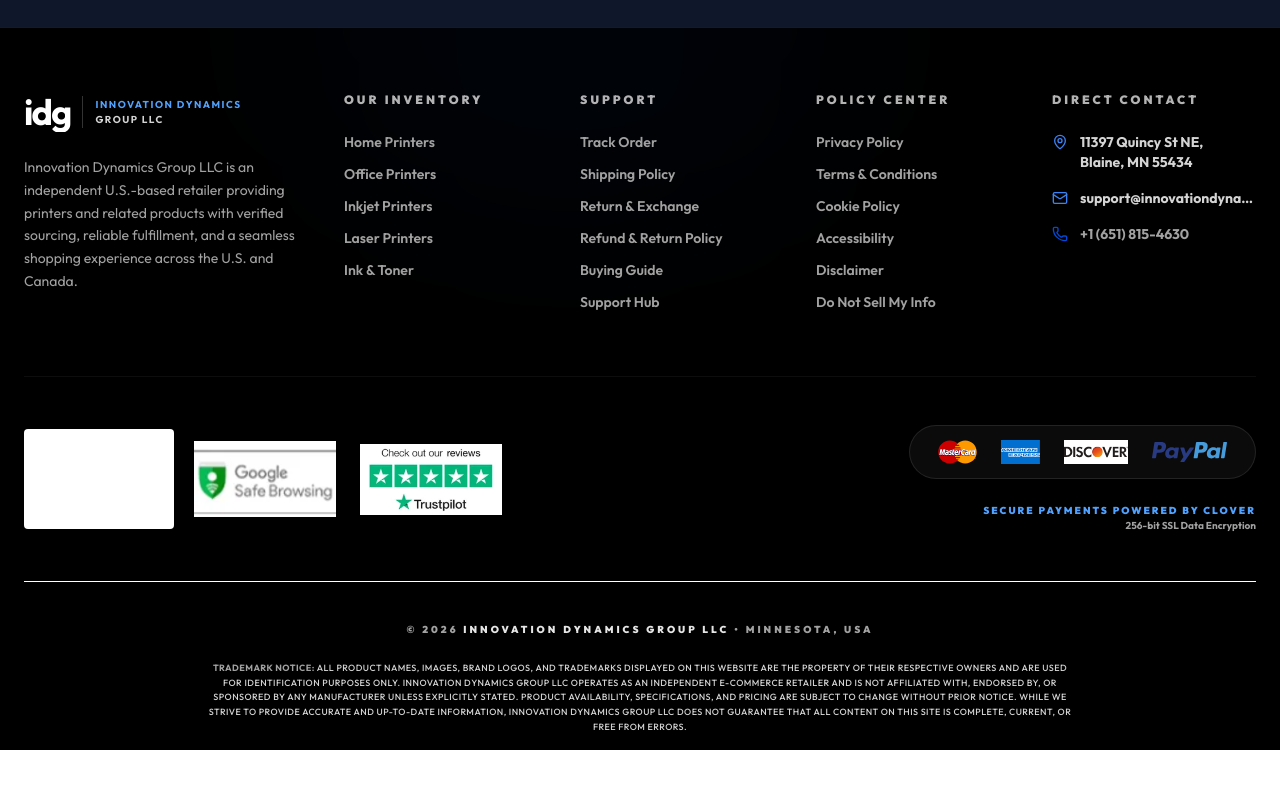
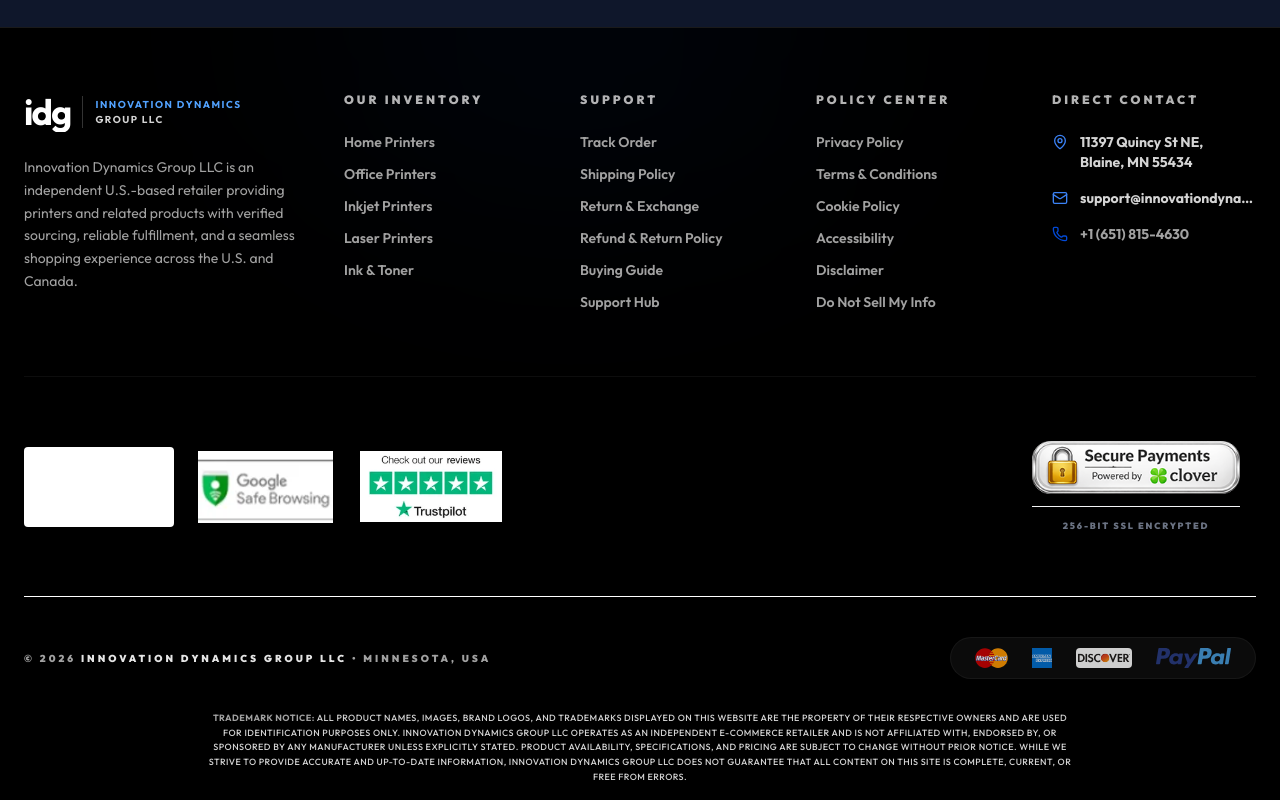
Before and after one commit to Vandanalodhi2005/Innovation-Dynamics-Group-f, a React (Vite) app: page /admin/login in a window 1280 px wide. Shown: the part 854-1654 px from the top of the page. Before the commit the page ends 1604 px from the top, so only its background shows below. Built offline with nearby package versions, Linux system fonts and the light colour scheme; no server answers; a web font is replaced by a local one.

Commit message:
order id

```diff
--- a/src/components/Footer.jsx
+++ b/src/components/Footer.jsx
@@ -193,7 +193,7 @@ const Footer = () => {
         <div className="py-12 border-b grid grid-cols-1 lg:grid-cols-2 gap-10 items-center">
           <div className="flex flex-wrap border-radius-2xl md:flex-nowrap items-center gap-4 justify-center  lg:justify-start">
             {/* GoDaddy Verified & Secured — official seal embed */}
-            <div className="h-[100px] w-[150px] rounded-sm flex items-center justify-center p-2 shadow-sm shrink-0 bg-white">
+            <div className="h-[80px] w-[150px] rounded-sm flex items-center justify-center p-2 shadow-sm shrink-0 bg-white">
               <span id="siteseal" className="flex items-center justify-center h-full w-full overflow-hidden" />
             </div>
 
@@ -202,7 +202,7 @@ const Footer = () => {
               href="https://transparencyreport.google.com/safe-browsing/search?url=http:%2F%2Finnovationdynamicsgroup.com&hl=en"
               target="_blank"
               rel="noopener noreferrer"
-              className="h-[100px] w-[150px] rounded-sm flex items-center justify-center shadow-sm shrink-0 group overflow-hidden"
+              className="h-[80px] w-[150px] rounded-sm flex items-center justify-center shadow-sm shrink-0 group overflow-hidden"
               >
               <img
                 src="/footer_google.webp"
@@ -217,7 +217,7 @@ const Footer = () => {
               href="https://www.trustpilot.com/review/innovationdynamicsgroup.com"
               target="_blank"
               rel="noopener noreferrer"
-              className="h-[100px] w-[150px] rounded-sm flex items-center justify-center shadow-sm shrink-0 group overflow-hidden"
+              className="h-[80px] w-[150px] rounded-sm flex items-center justify-center shadow-sm shrink-0 group overflow-hidden"
             >
               <img
                 src="/logo/start_inno.webp"
@@ -229,51 +229,26 @@ const Footer = () => {
             </a>
           </div>
 
-          <div className="flex flex-wrap justify-center lg:justify-end items-center gap-6">
-            <div className="flex items-center gap-6 px-7 py-3.5 bg-neutral-900/50 border border-white/10 rounded-full">
+          <div className="flex flex-col items-center lg:items-end justify-center gap-4 w-full h-full">
+            <div className="w-full max-w-[240px] rounded-sm p-4 shadow-xl flex flex-col items-center gap-3 hover:-translate-y-1 transition-transform duration-300">
+             <a href="https://www.clover.com/" target="_blank" rel="noopener noreferrer">
               <img
-                src="/payment/mastercard.svg"
-                alt="MasterCard"
-                width="26"
-                height="16"
-                className="h-6 w-auto opacity-100 hover:scale-110 transition-all aspect-[26/16]"
+                src="/clover-payment.png"
+                alt="Secure Payments Powered by Clover"
+                className="w-full h-auto object-contain"
               />
-              <img
-                src="/payment/amex.svg"
-                alt="Amex"
-                width="26"
-                height="16"
-                className="h-6 w-auto opacity-100 hover:scale-110 transition-all aspect-[26/16]"
-              />
-              <img
-                src="/payment/discover.svg"
-                alt="Discover"
-                width="26"
-                height="12"
-                className="h-6 w-16 bg-white opacity-100 hover:scale-110 transition-all aspect-[26/12]"
-              />
-              <img
-                src="/payment/paypal.svg"
-                alt="PayPal"
-                width="50"
-                height="16"
-                className="h-6 w-auto  opacity-100 hover:scale-110 transition-all aspect-[50/16]"
-              />
-            </div>
-            <div className="flex flex-col items-center lg:items-end">
-              <span className="text-[10px] font-black text-blue-400 tracking-[0.2em] uppercase">
-                Secure Payments Powered by Clover
-              </span>
-              <span className="text-[10px] font-bold text-neutral-400">
-                256-bit SSL Data Encryption
+             </a>
+              <div className="w-full h-px bg-gray-100"></div>
+              <span className="text-[9px] font-black text-gray-500 tracking-[0.2em] uppercase text-center w-full">
+                256-Bit SSL Encrypted
               </span>
             </div>
           </div>
         </div>
 
-        <div className="pt-10 pb-4 flex flex-col gap-6 justify-center items-center">
-          <div className="flex flex-col md:flex-row justify-between items-center gap-6">
-            <p className="text-[10px] font-black text-neutral-400 uppercase tracking-[0.3em]">
+        <div className="pt-10 pb-4 flex flex-col gap-8 justify-center items-center">
+          <div className="flex flex-col lg:flex-row justify-between items-center gap-6 w-full px-4 lg:px-0">
+            <p className="text-[10px] font-black text-neutral-400 uppercase tracking-[0.3em] text-center lg:text-left">
               &copy; 2026{" "}
               <span className="text-neutral-200">
                 Innovation Dynamics Group LLC
@@ -281,6 +256,12 @@ const Footer = () => {
               • Minnesota, USA
             </p>
 
+            <div className="flex items-center gap-6 px-6 py-2.5 bg-neutral-900/50 border border-white/5 hover:border-white/20 rounded-full transition-colors">
+              <img src="/payment/mastercard.svg" alt="MasterCard" className="h-5 w-auto opacity-80 hover:opacity-100 hover:scale-110 transition-all" />
+              <img src="/payment/amex.svg" alt="Amex" className="h-5 w-auto opacity-80 hover:opacity-100 hover:scale-110 transition-all" />
+              <img src="/payment/discover.svg" alt="Discover" className="h-5 w-14 bg-white p-0.5 rounded-sm opacity-80 hover:opacity-100 hover:scale-110 transition-all" />
+              <img src="/payment/paypal.svg" alt="PayPal" className="h-5 w-auto opacity-80 hover:opacity-100 hover:scale-110 transition-all" />
+            </div>
           </div>
 
           <p className="text-center text-[9px] text-neutral-300 font-medium leading-relaxed uppercase tracking-wider max-w-4xl mx-auto px-4">
--- a/src/components/admin/Pages/AdminOrders.jsx
+++ b/src/components/admin/Pages/AdminOrders.jsx
@@ -185,7 +185,7 @@ const AdminOrders = () => {
                                             <span className="text-blue-600">ORD-{order._id.toUpperCase()}</span>
                                             <div className="text-xs font-normal text-slate-400">{new Date(order.createdAt).toLocaleDateString('en-US', { month: 'short', day: 'numeric', year: 'numeric' })}</div>
                                             {!order.isPaid && (
-                                                <div className="text-xs font-bold text-red-600 uppercase tracking-wider mt-1">Payment Failed</div>
+                                                <div className="text-xs font-bold text-amber-600 uppercase tracking-wider mt-1">Payment Pending</div>
                                             )}
                                         </div>
                                     </td>
--- a/src/pages/MyOrders.jsx
+++ b/src/pages/MyOrders.jsx
@@ -90,8 +90,8 @@ const MyOrders = () => {
                                                     <Truck size={14} /> Processing
                                                 </span>
                                             ) : (
-                                                <span className="flex items-center gap-1.5 px-3 py-1 bg-gray-100 text-gray-600 rounded-full text-[10px] font-bold uppercase tracking-wider">
-                                                    <Clock size={14} /> Pending
+                                                <span className="flex items-center gap-1.5 px-3 py-1 bg-amber-100 text-amber-600 rounded-full text-[10px] font-bold uppercase tracking-wider">
+                                                    <Clock size={14} /> Payment Pending
                                                 </span>
                                             )}
                                         </div>
--- a/src/pages/OrderDetails.jsx
+++ b/src/pages/OrderDetails.jsx
@@ -36,7 +36,7 @@ const OrderDetails = () => {
         <html lang="en">
         <head>
             <meta charset="UTF-8" />
-            <title>Invoice #${order._id.slice(-8).toUpperCase()}</title>
+            <title>Invoice #${order._id}</title>
             <style>
                 * { margin:0; padding:0; box-sizing:border-box; }
                 body { font-family: 'Segoe UI', Arial, sans-serif; color:#111; background:#fff; padding:48px; }
@@ -222,7 +222,7 @@ const OrderDetails = () => {
                         </Link>
                         <h1 className="text-3xl font-bold text-gray-900 flex items-center gap-3">
                             Order Details
-                            <span className="text-gray-400 text-xl font-medium font-mono">#{order._id.slice(-8).toUpperCase()}</span>
+                            <span className="text-gray-400 text-xl font-medium font-mono">#{order._id}</span>
                         </h1>
                     </div>
                     <div className="flex items-center gap-3">
--- a/src/pages/Profile.jsx
+++ b/src/pages/Profile.jsx
@@ -213,7 +213,7 @@ const Profile = () => {
                                         displayedOrders.map(order => (
                                             <div key={order._id} className="p-4 sm:p-6 flex flex-col sm:flex-row sm:items-center justify-between gap-3 hover:bg-gray-50 transition-all">
                                                 <div className="space-y-1">
-                                                    <p className="font-bold text-sm">Order #{order._id.slice(-8).toUpperCase()}</p>
+                                                    <p className="font-bold text-sm">Order #{order._id}</p>
                                                     <p className="text-xs text-gray-400">{new Date(order.createdAt).toLocaleDateString()}</p>
                                                 </div>
                                                 <div>
```
Also changed, not shown: src/pages/About.jsx (+6 -5 lines), src/pages/Checkout.jsx (+16 -11 lines), src/pages/ShippingPolicy.jsx (+11 -5 lines), public/clover-payment.png (added), public/vite.png.
